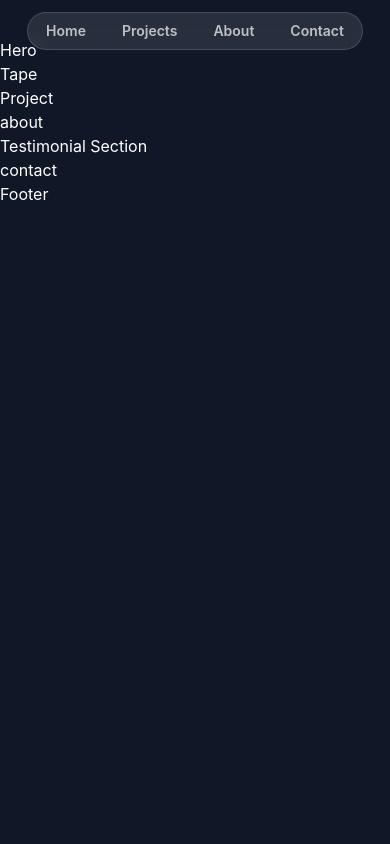
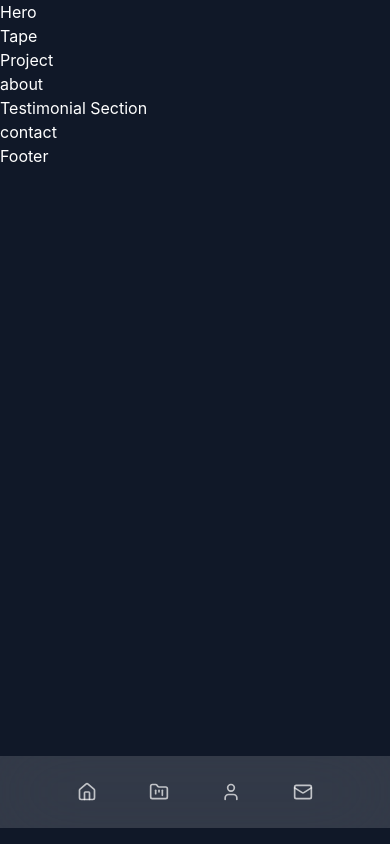
Before and after one commit to Rasmipun/rasmi-portfolio, a Next.js app: page / in a window 390 px wide. Built offline with nearby package versions, Linux system fonts and the light colour scheme.

Commit message:
feat: add responsive navbar with mobile icons

```diff
--- a/Components/ui/Navbar.jsx
+++ b/Components/ui/Navbar.jsx
@@ -0,0 +1,69 @@
+
+import { Home, FolderKanban, Mail, User } from "lucide-react";
+
+
+const navItems = [
+  { name: "Home", href: "#", icon: Home },
+  { name: "Projects", href: "#projects", icon: FolderKanban },
+  { name: "About", href: "#about", icon: User },
+  { name: "Contact", href: "#contact", icon: Mail },
+];
+
+const Navbar = () => {
+    return (
+        <div>
+            <nav className="flex gap-5 p-5 ">
+        {navItems.map((item) => {
+          const Icon = item.icon;
+          return (
+            <a
+            key={item.name}
+            href={item.href}
+
+            className="
+            group
+              relative
+              px-4 py-1.5
+              text-md font-semibold
+              text-white/70
+              transition-colors
+              duration-600
+              hover:text-white
+              after:absolute
+              after:left-4
+              after:bottom-0
+              after:h-0.5
+              after:w-0
+              after:bg-primary
+              after:shadow-[0_0_8px_#39FF14]
+              after:transition-all
+              after:duration-600
+              hover:after:w-[calc(100%-2rem)]
+              md:px-4
+              md:py-1.5
+
+            "
+          >
+
+            {/**Mobile icon  */}
+            <Icon size={20}
+            className="block
+            transition-colors
+            duration-400
+            group-hover:text-primary
+            md:hidden"
+
+             />
+
+            {/* Desktop text */}
+            <span className="hidden md:block">{item.name}</span>
+
+          </a>
+        );
+    })}
+      </nav>
+    </div>
+    )
+}
+
+export default Navbar;
--- a/app/globals.css
+++ b/app/globals.css
@@ -5,4 +5,7 @@
   --breakpoint-md: 768px;
   --breakpoint-lg: 1200px;
 
+  --color-primary: #39FF14;
+  --color-secondary:
+
 }
--- a/app/layout.tsx
+++ b/app/layout.tsx
@@ -12,6 +12,8 @@ const geistMono = Geist_Mono({
   subsets: ["latin"],
   weight: ["400"]
 });
+
+
 
 export const metadata: Metadata = {
   title: "Rasmi Portfolio",
--- a/package.json
+++ b/package.json
@@ -11,6 +11,7 @@
   },
   "dependencies": {
     "@tailwindcss/vite": "^4.3.3",
+    "lucide-react": "^1.31.0",
     "next": "^16.3.0",
     "react": "^19.2.8",
     "react-dom": "^19.2.8",
--- a/sections/Header.tsx
+++ b/sections/Header.tsx
@@ -1,46 +1,18 @@
-const navItems = [
-  { name: "Home", href: "#" },
-  { name: "Projects", href: "#projects" },
-  { name: "About", href: "#about" },
-  { name: "Contact", href: "#contact" },
-];
+import Navbar from "@/Components/ui/Navbar";
 
 const HeaderSection = () => {
   return (
-    <div className="relative top-3 flex items-center justify-center">
-      <nav className="flex gap-1 rounded-full border border-white/15 bg-white/10 p-0.5 backdrop-blur">
-        {navItems.map((item) => (
-          <a
-            key={item.name}
-            href={item.href}
-            className="
-              relative
-              rounded-full
-              px-4 py-1.5
-              text-sm font-semibold
-              text-white/70
-              transition-colors
-              duration-600
-              hover:text-white
-
-              after:absolute
-              after:left-4
-              after:bottom-0
-              after:h-[2px]
-              after:w-0
-              after:bg-[#39FF14]
-              after:shadow-[0_0_8px_#39FF14]
-              after:transition-all
-              after:duration-600
-
-              hover:after:w-[calc(100%-2rem)]
-            "
-          >
-            {item.name}
-          </a>
-        ))}
-      </nav>
-    </div>
+    <header
+      className="
+        z-50
+        fixed bottom-4 left-0 right-0
+        flex justify-center backdrop-blur-2xl
+              bg-white/15
+        md:relative md:bottom-auto
+      "
+    >
+      <Navbar />
+    </header>
   );
 };
 
```
Also changed, not shown: 1 other file (tests, documents, lock files or other folders).
